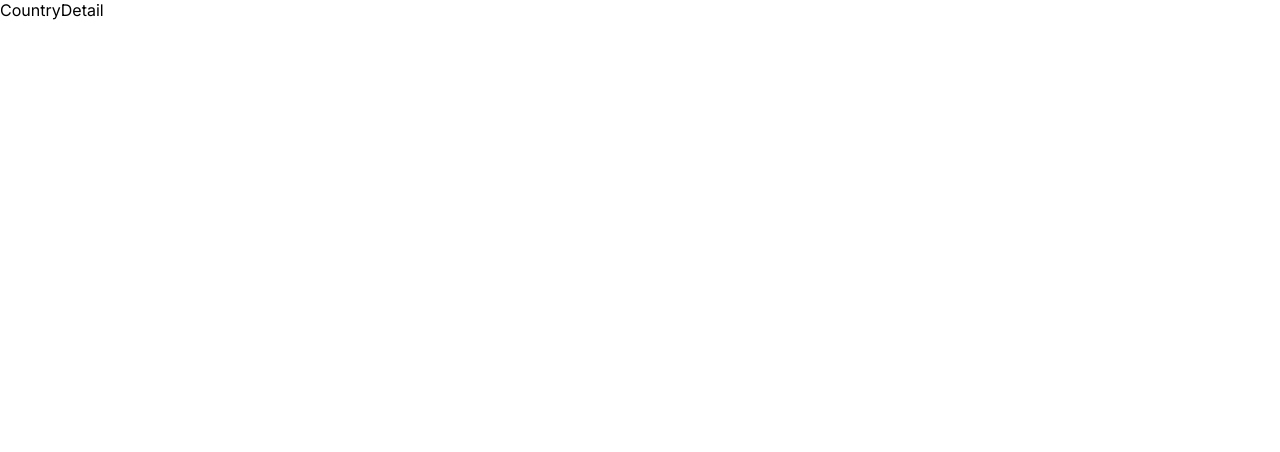
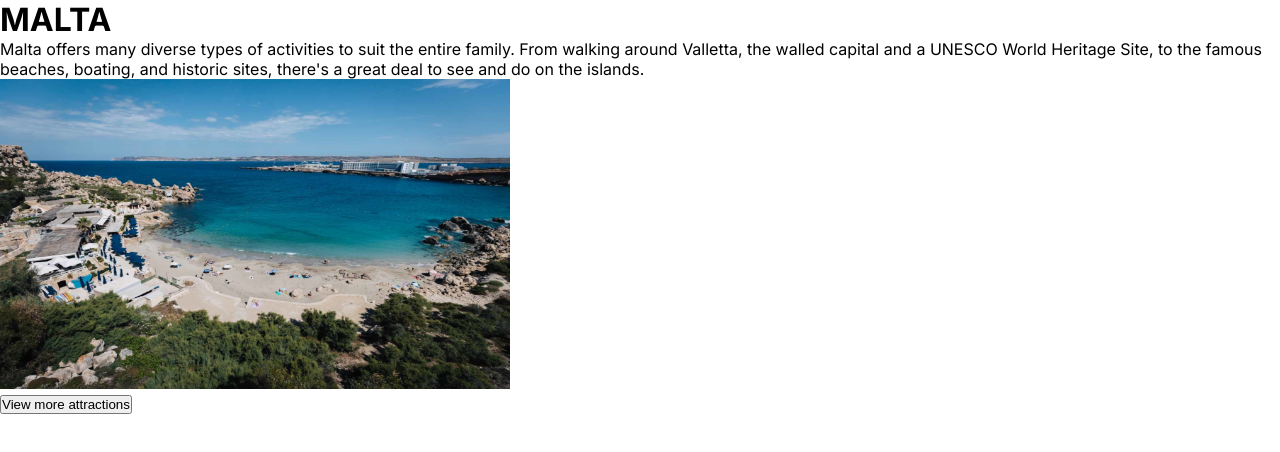
Before and after one commit to infomediadesign/sad-01-24-tourismwebapp, a Next.js app in the folder front-end/: page /country in a window 1280 px wide. Shown: the top 452 px of the page. Built offline with nearby package versions, Linux system fonts and the light colour scheme.

Commit message:
firstcodemalta

```diff
--- /dev/null
+++ b/front-end/app/components/Country.js
@@ -0,0 +1,18 @@
+import React from 'react'
+
+export default function Country() {
+  return (
+    <div>
+      <h1>MALTA</h1>
+      <p>Malta offers many diverse types of activities to suit the entire family. From walking around Valletta, the walled capital and a UNESCO World Heritage Site, to the famous beaches, boating, and historic sites, there's a great deal to see and do on the islands.</p>
+      <div>
+        <img
+          src="/image/Malta.jpg"
+          alt="Description of image"
+          width={510}
+          height={310} />
+      </div>
+      <button>View more attractions</button>
+    </div>
+  )
+}
--- a/front-end/app/country/page.js
+++ b/front-end/app/country/page.js
@@ -1,9 +1,13 @@
 import React from 'react'
+import Country from '../components/Country';
+
 
 const CountryDetail = () => {
   return (
-    <div>CountryDetail</div>
+    <div>
+      <Country />
+    </div>
   )
 }
 
-export default CountryDetail
+export default CountryDetail;
--- a/front-end/package.json
+++ b/front-end/package.json
@@ -9,9 +9,10 @@
     "lint": "next lint"
   },
   "dependencies": {
+    "i": "^0.3.7",
+    "next": "14.0.4",
     "react": "^18",
-    "react-dom": "^18",
-    "next": "14.0.4"
+    "react-dom": "^18"
   },
   "devDependencies": {
     "eslint": "^8",
```
Also changed, not shown: front-end/app/components/country.module.css (added), front-end/public/image/Malta.jpg (added), 1 other file (tests, documents, lock files or other folders).
